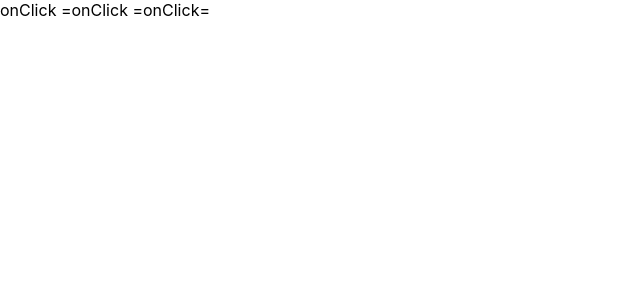
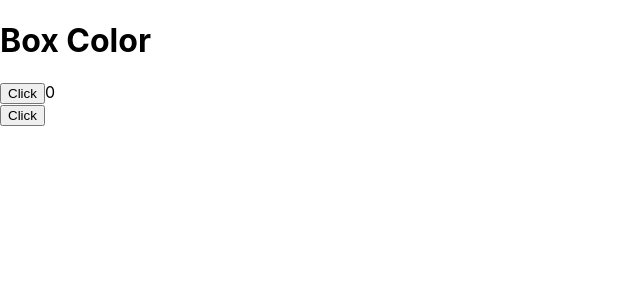
Before and after one commit to alizabhattarai/Boxcolor, a React (Create React App) app: page / in a window 1280 px wide. Shown: the top 300 px of the page, without its empty margins (0-640 px from the left). Built offline with nearby package versions, Linux system fonts and the light colour scheme.

Commit message:
fifth commit

```diff
--- a/src/App.js
+++ b/src/App.js
@@ -1,9 +1,10 @@
 // first update the functional component to class component
-//set 2 state color and clickCounter
-//write funciton to show increase in click counter
-//write a function to toggle click
+//define 2 color variable
+//set 2 state color and count
 //write a function to show change in color of div
-//
+//write a function to change in click
+
+
 
 
 
@@ -11,44 +12,42 @@
 import React from 'react';
 import './App.css';
 
+const blue = 'blue';
+const orange = 'orange';
+
 class App extends React.Component {
   constructor (props) {
     super(props);
-      this.state ={
-      color:'true',
-      clicks:'0',
+      this.state = {color: blue};
+      this.state = {value:'0'};
+      this.changeColor = this.changeColor.bind(this);
+      this.buttonClicked = this.buttonClicked.bind(this);
     };
-  }
 
-clickcounter = () => {
-  this.setState( {clicks: this.state.clicks +1});
+  changeColor(){
+      const newColor = this.state.color == blue ? orange : blue;
+      this.setState({ color: newColor })
+    }
 
-  }
-
-ToggleClick = () => {
-  this.setState({show : !this.state.show });
+buttonClicked(event) {
+  this.setState({value:this.state.vale+1});
 }
 
-changecolor = () => {
-  let newColor = this.state.color =='orange';
-  this.setState(
-    {color: newColor});
+render() {
+  return (
+    <div>
+      <div style ={{background: this.state.color}} >
+        <h1>Box Color</h1>
+        <button onclick={this.changeColor}>Click</button>
+        {this.state.value}</div>
+      <button onClick= {this.buttonClicked}>Click</button>
+
+      </div>
+      // <div>{this.state.value}</div>
+      // <button onClick= {this.buttonClicked}>Click</button>
+
+    // </div>
+  )
 }
-
-    render (){
-      return (
-        <div>
-          <div className="Box">
-          onClick ={this.clickcounter}
-          onClick ={this.ToggleClick}
-          onClick={this.changecolor}
-          </div>
-        </div>
-      );
-
-
-  }
 }
-
-
 export default App;
```
